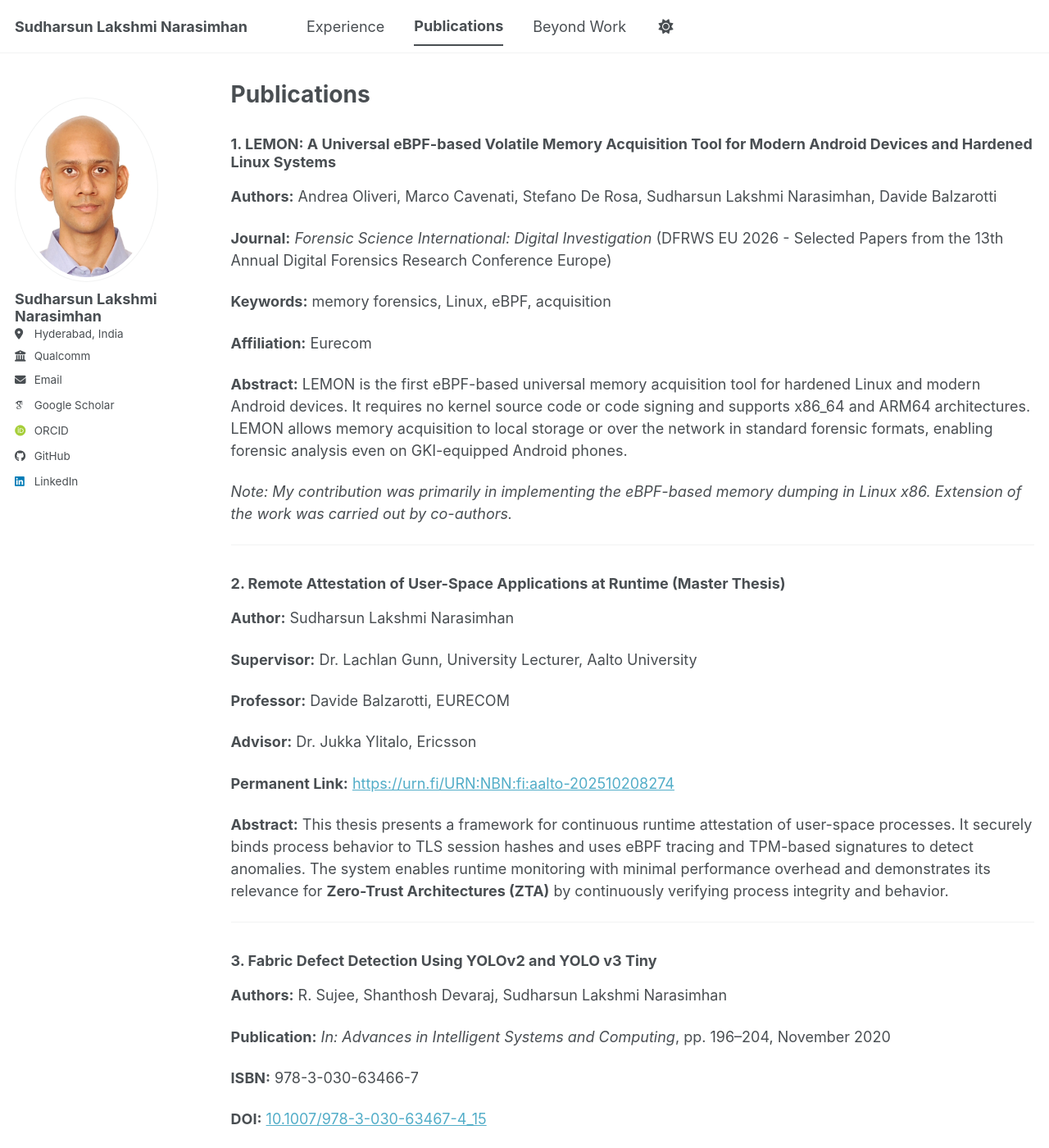
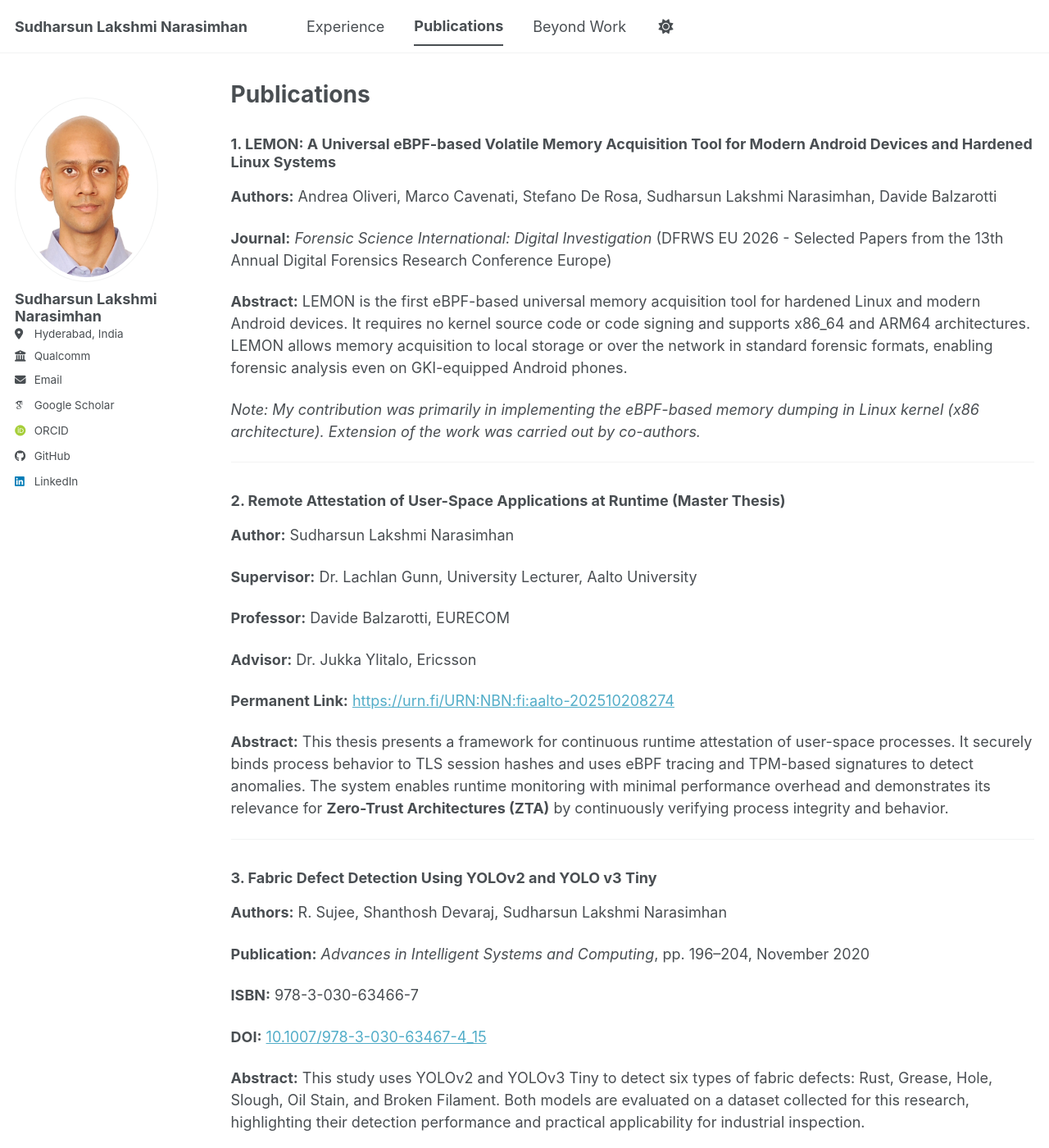
Before and after one commit to sudlaksh/sudlaksh.github.io, a Jekyll site: the page built from _pages/publications.html, in a window 1280 px wide and 1400 px high. Shown: the whole window at 82% size. Built offline with Jekyll 4.4.1, drawn with Linux system fonts in a browser that asks for light colours; some web fonts are replaced; a script bundle is joined from its source files by our own code; library files that are not in the unit come from our copies.

Commit message:
Update publication details and correct wording

```diff
--- a/_pages/publications.html
+++ b/_pages/publications.html
@@ -10,10 +10,8 @@ author_profile: true
   <h3>1. LEMON: A Universal eBPF-based Volatile Memory Acquisition Tool for Modern Android Devices and Hardened Linux Systems</h3>
   <p><strong>Authors:</strong> Andrea Oliveri, Marco Cavenati, Stefano De Rosa, Sudharsun Lakshmi Narasimhan, Davide Balzarotti</p>
   <p><strong>Journal:</strong> <em>Forensic Science International: Digital Investigation</em> (DFRWS EU 2026 - Selected Papers from the 13th Annual Digital Forensics Research Conference Europe)</p>
-  <p><strong>Keywords:</strong> memory forensics, Linux, eBPF, acquisition</p>
-  <p><strong>Affiliation:</strong> Eurecom</p>
   <p><strong>Abstract:</strong> LEMON is the first eBPF-based universal memory acquisition tool for hardened Linux and modern Android devices. It requires no kernel source code or code signing and supports x86_64 and ARM64 architectures. LEMON allows memory acquisition to local storage or over the network in standard forensic formats, enabling forensic analysis even on GKI-equipped Android phones.</p>
-  <p><em>Note: My contribution was primarily in implementing the eBPF-based memory dumping in Linux x86. Extension of the work was carried out by co-authors.</em></p>
+  <p><em>Note: My contribution was primarily in implementing the eBPF-based memory dumping in Linux kernel (x86 architecture). Extension of the work was carried out by co-authors.</em></p>
 
   <hr>
 
@@ -29,7 +27,7 @@ author_profile: true
 
   <h3>3. Fabric Defect Detection Using YOLOv2 and YOLO v3 Tiny</h3>
   <p><strong>Authors:</strong> R. Sujee, Shanthosh Devaraj, Sudharsun Lakshmi Narasimhan</p>
-  <p><strong>Publication:</strong> <em>In: Advances in Intelligent Systems and Computing</em>, pp. 196–204, November 2020</p>
+  <p><strong>Publication:</strong> <em>Advances in Intelligent Systems and Computing</em>, pp. 196–204, November 2020</p>
   <p><strong>ISBN:</strong> 978-3-030-63466-7</p>
   <p><strong>DOI:</strong> <a href="https://doi.org/10.1007/978-3-030-63467-4_15">10.1007/978-3-030-63467-4_15</a></p>
   <p><strong>Abstract:</strong> This study uses YOLOv2 and YOLOv3 Tiny to detect six types of fabric defects: Rust, Grease, Hole, Slough, Oil Stain, and Broken Filament. Both models are evaluated on a dataset collected for this research, highlighting their detection performance and practical applicability for industrial inspection.</p>
```
